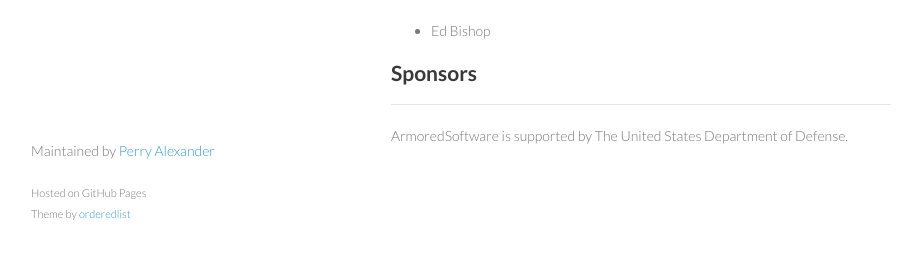
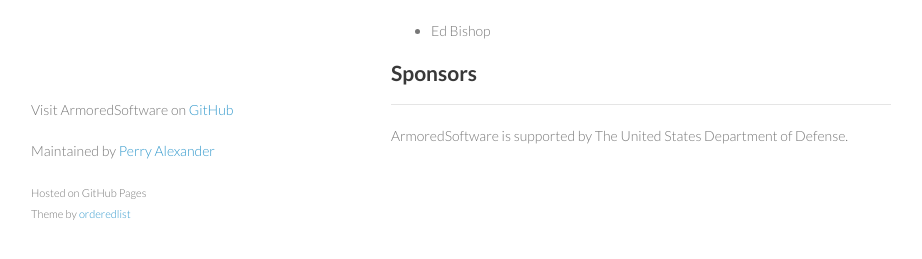
Before and after one commit to armoredsoftware/armoredsoftware.github.io, a Jekyll site: the page built from index.md, in a window 1280 px wide. Shown: the part 607-866 px from the top of the page, without its empty margins (179-1101 px from the left). Built offline with Jekyll 4.4.1, drawn with Linux system fonts in a browser that asks for light colours.

Commit message:
moving to standard template

```diff
--- a/_config.yml
+++ b/_config.yml
@@ -1,3 +1,4 @@
 baseurl: http://armoredsoftware.github.io/
 title: ArmoredSoftware
 subtitle: Trusted execution in the cloud
+github: https://github.com/armoredsoftware
--- a/_includes/footer.html
+++ b/_includes/footer.html
@@ -1,2 +1,3 @@
+<p>Visit {{ site.title }} on <a href="{{ site.repo }}">GitHub</a></p>
 <p>Maintained by <a href="https://github.com/palexand">Perry Alexander</a></p>
 <p><small>Hosted on GitHub Pages </br> Theme by <a href="https://github.com/orderedlist">orderedlist</a></small></p>
```
